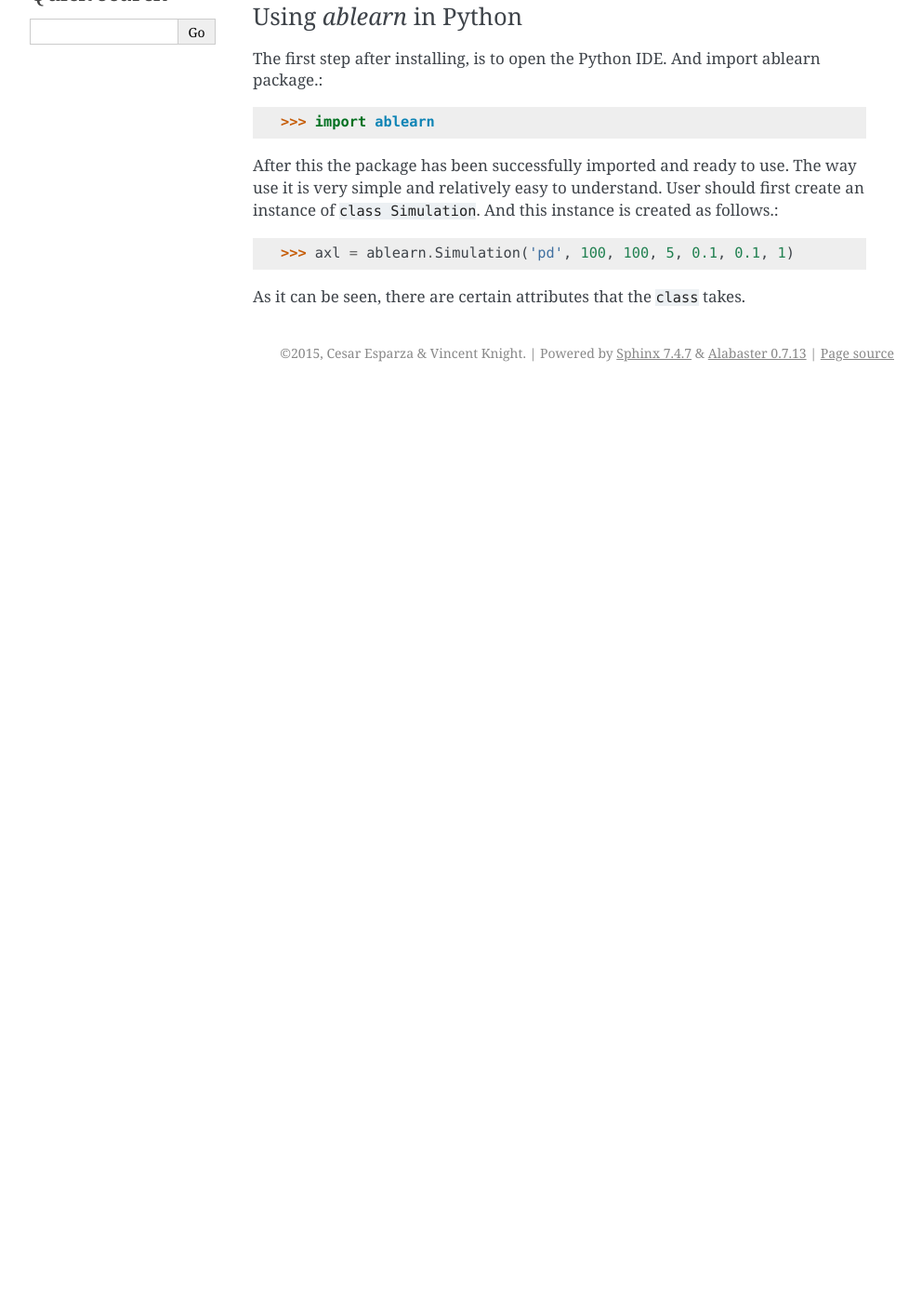
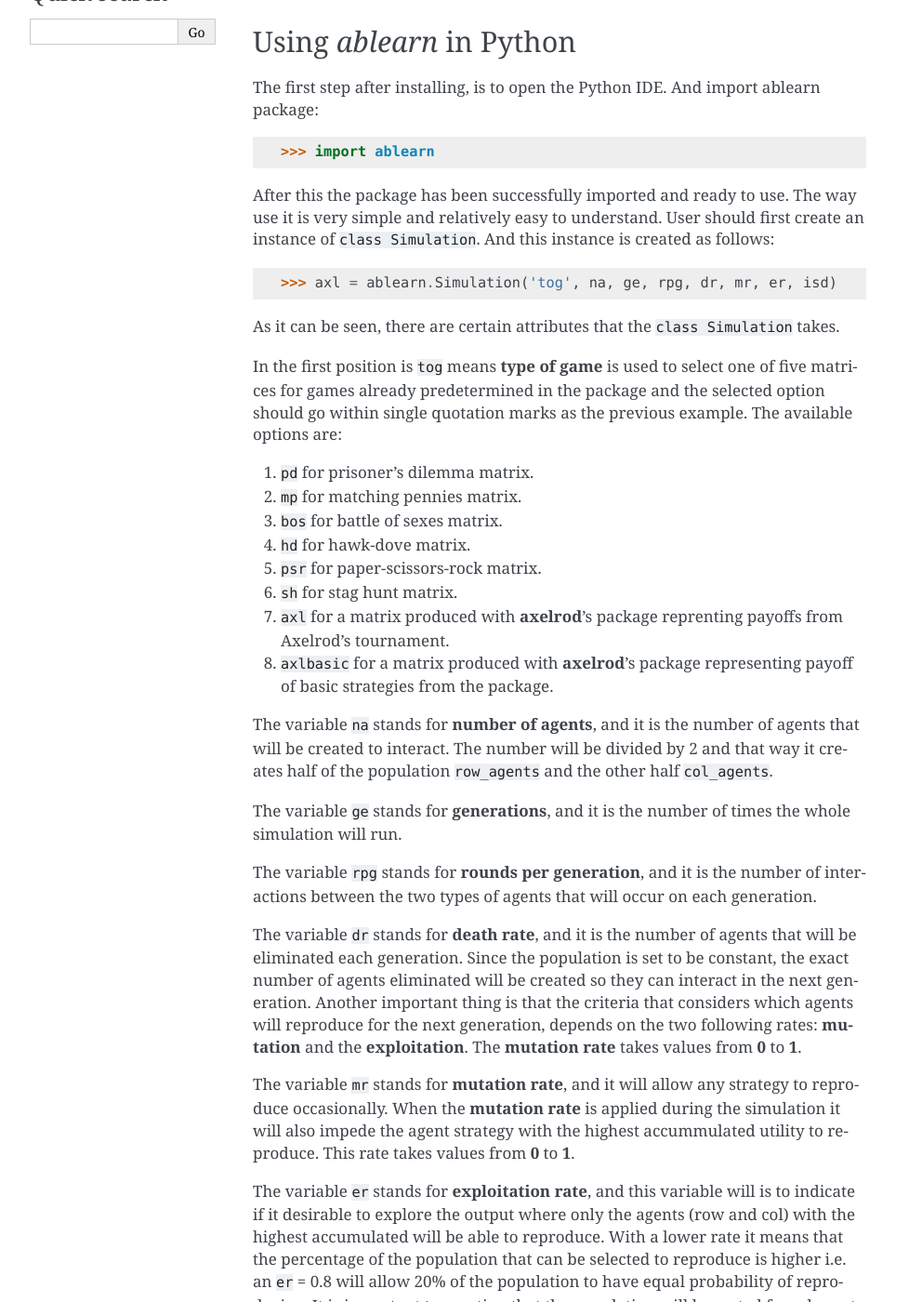
Before and after one commit to cesaresparza/Dissertation-written, a Sphinx documentation site: the page built from docs/source/howtouse.rst, in a window 1280 px wide and 1400 px high, scrolled down 270 px. Shown: the whole window at 93% size, without its empty margins (148-1140 px from the left). Built offline with Sphinx 7.4.7, drawn with Linux system fonts in a browser that asks for light colours; before the commit the page ends 900 px from its top, so only the background shows below that; some of the changed text lies outside the part shown.

Commit message:
Most recent version of documentation.

```diff
--- a/docs/source/howtouse.rst
+++ b/docs/source/howtouse.rst
@@ -3,30 +3,94 @@ Ablearn package
 Is a package build with the purpose
 
 
-
+-------------
 Installing
 -------------
 
-To use ablearn, first it is required to have Python installed in your computer.
+To use ablearn, the first requirement is to have Python installed in your computer.
 
 
 
 
 
-
+--------------------------
 Using `ablearn` in Python
-^^^^^^^^^^^^^^^^^^^^^^^^^
+--------------------------
 The first step after installing, is to open the Python IDE. And import ablearn
-package.::
+package::
 
     >>> import ablearn
 
 
-After this the package has been successfully imported and ready to use. The way
-use it is very simple and relatively easy to understand.
-User should first create an instance of ``class Simulation``.
-And this instance is created as follows.::
+After this the package has been successfully imported and ready to use. The way use it is very simple and relatively easy to understand. User should first create an instance of ``class Simulation``. And this instance is created as follows::
 
-    >>> axl = ablearn.Simulation('pd', 100, 100, 5, 0.1, 0.1, 1)
+    >>> axl = ablearn.Simulation('tog', na, ge, rpg, dr, mr, er, isd)
 
-As it can be seen, there are certain attributes that the ``class`` takes.
+As it can be seen, there are certain attributes that the ``class Simulation`` takes.
+
+In the first position is ``tog`` means **type of game** is used to select one of five matrices for games already predetermined in the package and the selected option should go within single quotation marks as the previous example. The available options are:
+
+1. ``pd`` for prisoner's dilemma matrix.
+2. ``mp`` for matching pennies matrix.
+3. ``bos`` for battle of sexes matrix.
+4. ``hd`` for hawk-dove matrix.
+5. ``psr`` for paper-scissors-rock matrix.
+6. ``sh`` for stag hunt matrix.
+7. ``axl`` for a matrix produced with **axelrod**'s package reprenting payoffs from Axelrod's tournament.
+8. ``axlbasic`` for a matrix produced with **axelrod**'s package representing payoff of basic strategies from the package.
+
+The variable ``na`` stands for **number of agents**, and it is the number of agents that will be created to interact. The number will be divided by 2 and that way it creates half of the population ``row_agents`` and the other half ``col_agents``.
+
+The variable ``ge`` stands for **generations**, and it is the number of times the whole simulation will run.
+
+The variable ``rpg`` stands for **rounds per generation**, and it is the number of interactions between the two types of agents that will occur on each generation.
+
+The variable ``dr`` stands for **death rate**, and it is the number of agents that will be eliminated each generation. Since the population is set to be constant, the exact number of agents eliminated will be created so they can interact in the next generation. Another important thing is that the criteria that considers which agents will reproduce for the next generation, depends on the two following rates: **mutation** and the **exploitation**. The **mutation rate** takes values from **0** to **1**.
+
+The variable ``mr`` stands for **mutation rate**, and it will allow any strategy to reproduce  occasionally. When the **mutation rate** is applied during the simulation it will also impede the agent strategy with the highest accummulated utility to reproduce. This rate takes values from **0** to **1**.
+
+The variable ``er`` stands for **exploitation rate**, and this variable will is to indicate if it desirable to explore the output where only the agents (row and col) with the highest accumulated will be able to reproduce. With a lower rate it means that the percentage of the population that can be selected to reproduce is higher i.e. an ``er`` = 0.8 will allow 20% of the population to have equal probability of reproducing. It is important to mention that the population will be sorted from lowest to highest accumulated utility, so the 20% allowed to reproduce in this example is the 20% with the highest accumulated utility.
+
+The variable ``isd`` stands for  **initial strategy distribution**, and it is used to select the initial proportions for each type of strategy that will be present in the population (represented by row and col agents). The format to introduce this variable is within ``[ ]``, the values within brackets will be separated by a comma and should add up to 1. An example is if we have a game where there are 2 available strategies like in **prisoner's dilemma** (Cooperate and Defect), it should be introduced [0.7, 0.3] and this means that when the simulation starts 70% of the population will **cooperate** and the remaining 30% will **defect**. The following will allow the user to know the order of the strategies in each game:
+
+1. ``pd`` [Cooperate, Defect].
+2. ``mp`` [Heads, Tails].
+3. ``bos`` [Opera, Football].
+4. ``hd`` [Hawk, Dove].
+5. ``psr`` [Paper, Scissors, Rock].
+6. ``sh`` [Stag, Hare]
+7. ``axl`` [Tit for Tat, Grofman, Shubik, Grudger, Davis, Feld, Joss, Tullock].
+8. ``axlbasic`` [Alternator, Cooperator, Defector, Random, Tit For Tat]
+
+After creating the instance, the method ``run`` is used to run the simulation. The method can produce a plot that shows how the different agents with a certain strategy behave during the simulation and the variable name is ``plot``. For this ``plot`` the **y axis** represents the proportions of the different types of agents with the type of strategy they have and in the **x axis** is the number of the generation. The method can also build a stack plot, in which the user can see how the strategies behaved and the variable name is ``stack``. In the ``stack`` plot the **y axis** represents the number of strategies present in the simulation, and in the **y axis** the generations.
+This is how the user should introduce the method if she desires to view both plots::
+
+    >>> axl.run(plot=True, stack=True)
+
+The following is an example of how the ``plot`` will be shown.
+
+.. image:: ../images/3staghuntplot.png
+    :width: 400px
+    :align: center
+    :height: 300px
+    :alt: Example of ``plot`` for stag hunt game.
+
+The following is an example of how the ``stack`` plot will be shown.
+
+.. image:: ../images/3staghuntstack.png
+    :width: 400px
+    :align: center
+    :height: 300px
+    :alt: Example of ``stack`` for stag hunt game.
+
+If the user does not wish to view the plots, no values are required to be introduced::
+
+    >>> axl.run()
+
+When running the module, the code the user will introduce should look something similar to::
+
+    >>> import ablearn
+    >>> axl = ablearn.Simulation('tog', na, ge, rpg, dr, mr, er, isd)
+    >>> axl.run(plot=True, stack=True)
+
+When running in the command line, the proportions for each strategy classified in the type of agent of each generation will be displayed.
--- a/docs/source/index.rst
+++ b/docs/source/index.rst
@@ -3,7 +3,7 @@ Documentation for Ablearn Package.
 
 
 What is Ablearn?
-================
+----------------
 
 Ablearn is a python package for solving normal form games, for game theory. Which
 allows anyone interested to contribute with ideas and other algorithms that can
```
Also changed, not shown: docs/images/3staghuntplot.png (added), docs/images/3staghuntstack.png (added).
